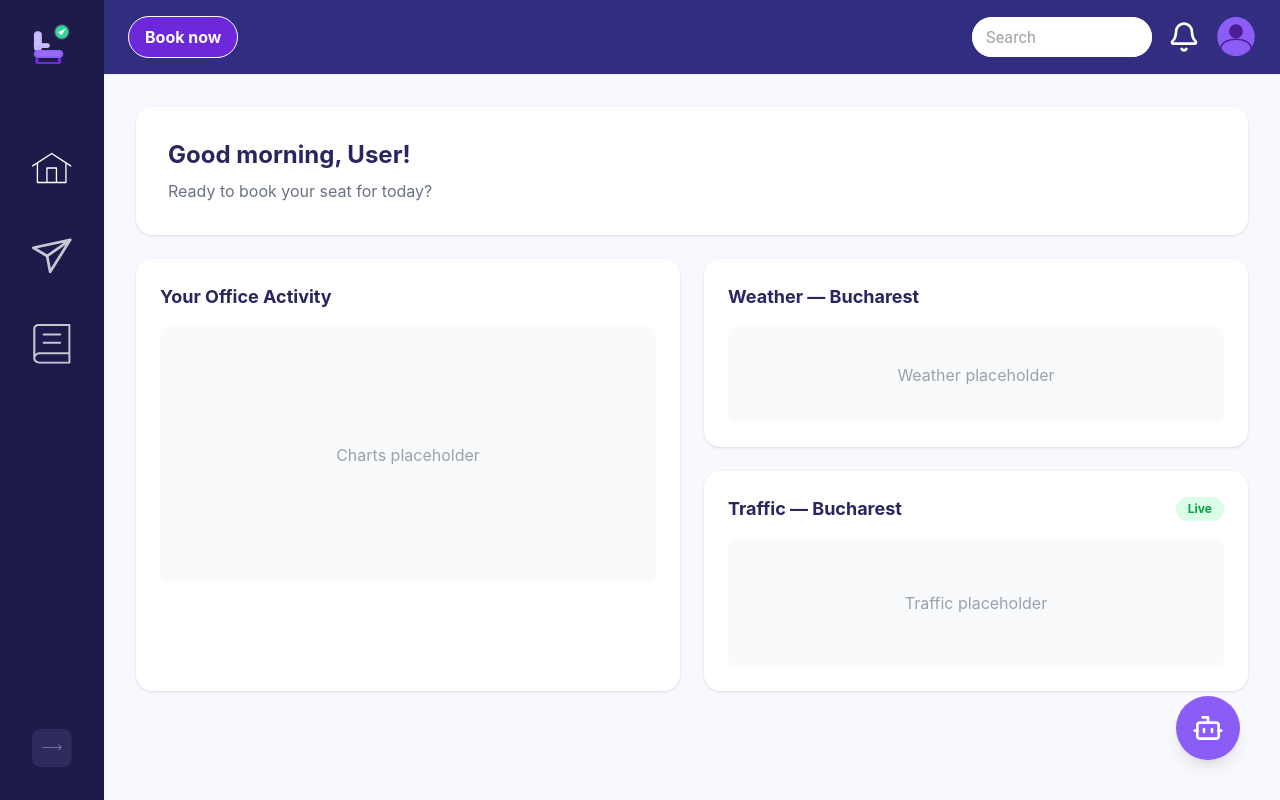
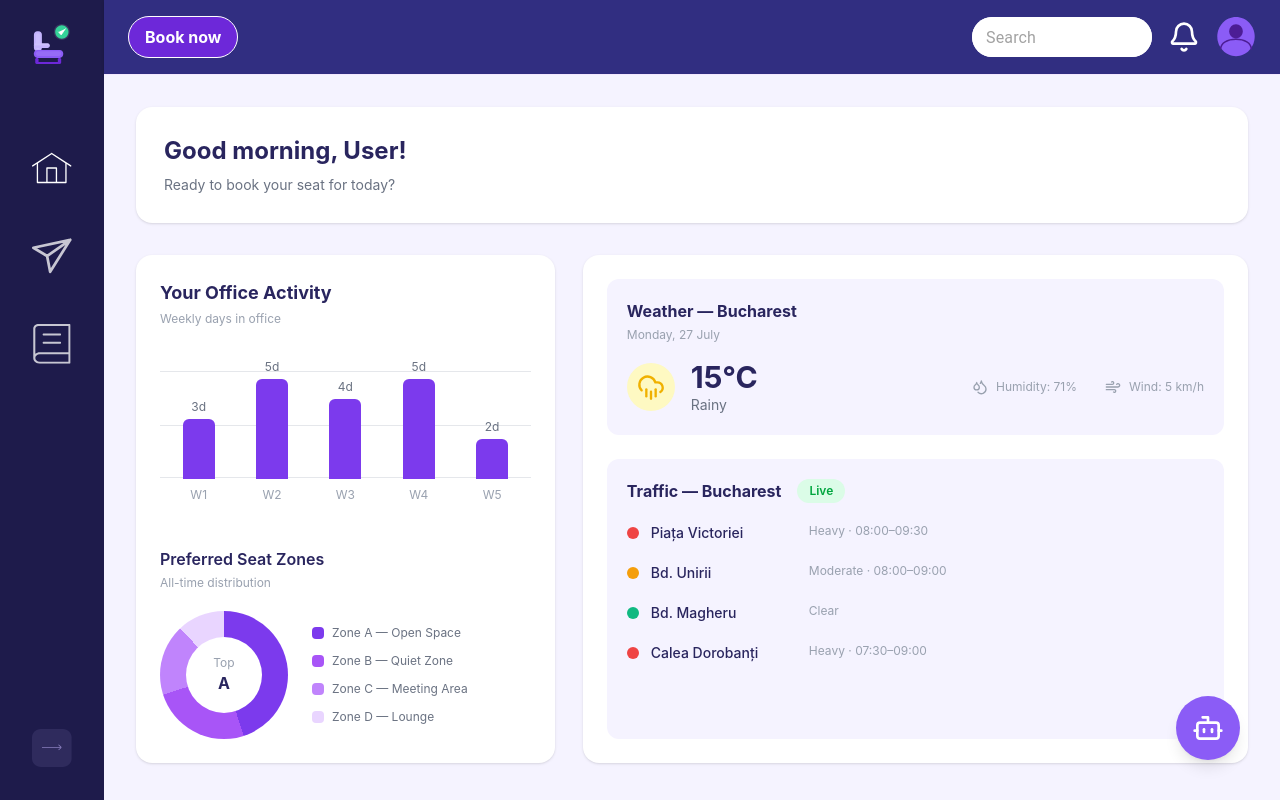
Before and after one commit to Edward11-boop/ITSSProject2026, a React (Vite) app: page /dashboard in a window 1280 px wide. Built offline with nearby package versions, Linux system fonts and the light colour scheme; the HTML template or start-up script is replaced by a standard one.

Commit message:
Created the dashboard charts and weather and traffic cards

```diff
--- /dev/null
+++ b/src/components/dashboard/CityOverviewCard.tsx
@@ -0,0 +1,106 @@
+import {
+  CloudRain,
+  Droplets,
+  Wind,
+} from "lucide-react"
+
+import {
+  trafficMock,
+  weatherMock,
+} from "@/data/dashboardMockData"
+
+const CityOverviewCard = () => {
+  return (
+    <div className="flex flex-col gap-6 rounded-2xl bg-white p-4 shadow-sm sm:p-6">
+      {/* Weather */}
+      <section className="rounded-xl bg-[#F5F3FF] p-5">
+        <h3 className="font-bold text-[#29255E]">
+          Weather — {weatherMock.city}
+        </h3>
+
+        <p className="mt-1 text-xs text-gray-400">
+          {weatherMock.date}
+        </p>
+
+        <div className="mt-4 flex flex-col gap-5 sm:flex-row sm:items-center sm:justify-between">
+          <div className="flex items-center gap-4">
+            <div className="flex h-12 w-12 items-center justify-center rounded-full bg-yellow-100 text-yellow-500">
+              <CloudRain className="h-7 w-7" />
+            </div>
+
+            <div>
+              <p className="text-3xl font-bold text-[#29255E]">
+                {weatherMock.temperature}°C
+              </p>
+
+              <p className="text-sm text-gray-500">
+                {weatherMock.condition}
+              </p>
+            </div>
+          </div>
+
+          <div className="flex gap-7 text-xs text-gray-400">
+            <div className="flex items-center gap-2">
+              <Droplets className="h-4 w-4" />
+
+              <span>
+                Humidity: {weatherMock.humidity}%
+              </span>
+            </div>
+
+            <div className="flex items-center gap-2">
+              <Wind className="h-4 w-4" />
+
+              <span>
+                Wind: {weatherMock.windSpeed} km/h
+              </span>
+            </div>
+          </div>
+        </div>
+      </section>
+
+      {/* Traffic */}
+      <section className="min-h-[280px] flex-1 rounded-xl bg-[#F5F3FF] p-5">
+        <div className="flex items-center gap-4">
+          <h3 className="font-bold text-[#29255E]">
+            Traffic — Bucharest
+          </h3>
+
+          <span className="rounded-full bg-green-100 px-3 py-1 text-xs font-semibold text-green-600">
+            Live
+          </span>
+        </div>
+
+        <div className="mt-5 flex flex-col gap-5">
+          {trafficMock.map((trafficItem) => (
+            <div
+              key={trafficItem.id}
+              className="grid grid-cols-[16px_1fr] gap-2 sm:grid-cols-[16px_150px_1fr]"
+            >
+              <span
+                className="mt-1 h-3 w-3 rounded-full"
+                style={{
+                  backgroundColor: trafficItem.color,
+                }}
+              />
+
+              <span className="text-sm font-medium text-[#29255E]">
+                {trafficItem.location}
+              </span>
+
+              <span className="col-start-2 text-xs text-gray-400 sm:col-start-auto">
+                {trafficItem.level}
+
+                {trafficItem.interval && (
+                  <> · {trafficItem.interval}</>
+                )}
+              </span>
+            </div>
+          ))}
+        </div>
+      </section>
+    </div>
+  )
+}
+
+export default CityOverviewCard
--- /dev/null
+++ b/src/components/dashboard/OfficeActivityCard.tsx
@@ -0,0 +1,123 @@
+import {
+  officeActivity,
+  preferredZones,
+} from "@/data/dashboardMockData"
+
+const OfficeActivityCard = () => {
+  const maximumDays = Math.max(
+    ...officeActivity.map((item) => item.days),
+  )
+
+  let currentPercentage = 0
+
+  const donutGradient = preferredZones
+    .map((zone) => {
+      const start = currentPercentage
+      const end = start + zone.percentage
+
+      currentPercentage = end
+
+      return `${zone.color} ${start}% ${end}%`
+    })
+    .join(", ")
+
+  return (
+    <div className="rounded-2xl bg-white p-5 shadow-sm sm:p-6">
+      <h3 className="text-lg font-bold text-[#29255E]">
+        Your Office Activity
+      </h3>
+
+      <p className="mt-1 text-xs text-gray-400">
+        Weekly days in office
+      </p>
+
+      {/* Graficul cu bare */}
+      <div className="relative mt-5 h-[180px]">
+        {/* Liniile orizontale din spatele graficului */}
+        <div className="pointer-events-none absolute inset-x-0 top-6 border-t border-gray-200" />
+        <div className="pointer-events-none absolute inset-x-0 top-[78px] border-t border-gray-200" />
+        <div className="pointer-events-none absolute inset-x-0 top-[130px] border-t border-gray-200" />
+
+        <div className="relative flex h-full items-end justify-around gap-3 px-2 pb-6">
+          {officeActivity.map((item) => (
+            <div
+              key={item.label}
+              className="flex h-full flex-1 flex-col items-center justify-end"
+            >
+              <span className="mb-1 text-xs text-gray-500">
+                {item.days}d
+              </span>
+
+              <div
+                className="w-8 rounded-t-md bg-[#7C3AED] transition-all hover:bg-[#6D28D9]"
+                style={{
+                  height: `${(item.days / maximumDays) * 100}px`,
+                }}
+              />
+
+              <span className="mt-2 text-xs text-gray-400">
+                {item.label}
+              </span>
+            </div>
+          ))}
+        </div>
+      </div>
+
+      {/* Preferred zones */}
+      <div className="mt-5">
+        <h4 className="font-semibold text-[#29255E]">
+          Preferred Seat Zones
+        </h4>
+
+        <p className="mt-1 text-xs text-gray-400">
+          All-time distribution
+        </p>
+
+        <div className="mt-5 flex flex-col items-center gap-6 sm:flex-row">
+          {/* Donut */}
+          <div
+            className="relative h-32 w-32 shrink-0 rounded-full"
+            style={{
+              background: `conic-gradient(${donutGradient})`,
+            }}
+          >
+            <div className="absolute inset-[26px] flex items-center justify-center rounded-full bg-white">
+              <div className="text-center">
+                <p className="text-xs text-gray-400">
+                  Top
+                </p>
+
+                <p className="font-bold text-[#29255E]">
+                  A
+                </p>
+              </div>
+            </div>
+          </div>
+
+          {/* Legenda */}
+          <div className="flex flex-col gap-3">
+            {preferredZones.map((zone) => (
+              <div
+                key={zone.name}
+                className="flex items-center gap-2"
+              >
+                <span
+                  className="h-3 w-3 rounded-sm"
+                  style={{
+                    backgroundColor: zone.color,
+                  }}
+                />
+
+                <span className="text-xs text-gray-500">
+                  {zone.name}
+                </span>
+              </div>
+            ))}
+          </div>
+        </div>
+      </div>
+    </div>
+  )
+}
+
+export default OfficeActivityCard
--- /dev/null
+++ b/src/data/dashboardMockData.ts
@@ -0,0 +1,70 @@
+export const officeActivity = [
+  { label: "W1", days: 3 },
+  { label: "W2", days: 5 },
+  { label: "W3", days: 4 },
+  { label: "W4", days: 5 },
+  { label: "W5", days: 2 },
+]
+
+export const preferredZones = [
+  {
+    name: "Zone A — Open Space",
+    percentage: 45,
+    color: "#7C3AED",
+  },
+  {
+    name: "Zone B — Quiet Zone",
+    percentage: 25,
+    color: "#A855F7",
+  },
+  {
+    name: "Zone C — Meeting Area",
+    percentage: 18,
+    color: "#C084FC",
+  },
+  {
+    name: "Zone D — Lounge",
+    percentage: 12,
+    color: "#E9D5FF",
+  },
+]
+
+export const weatherMock = {
+  city: "Bucharest",
+  date: "Monday, 27 July",
+  temperature: 15,
+  condition: "Rainy",
+  humidity: 71,
+  windSpeed: 5,
+}
+
+export const trafficMock = [
+  {
+    id: 1,
+    location: "Piața Victoriei",
+    level: "Heavy",
+    interval: "08:00–09:30",
+    color: "#EF4444",
+  },
+  {
+    id: 2,
+    location: "Bd. Unirii",
+    level: "Moderate",
+    interval: "08:00–09:00",
+    color: "#F59E0B",
+  },
+  {
+    id: 3,
+    location: "Bd. Magheru",
+    level: "Clear",
+    interval: "",
+    color: "#10B981",
+  },
+  {
+    id: 4,
+    location: "Calea Dorobanți",
+    level: "Heavy",
+    interval: "07:30–09:00",
+    color: "#EF4444",
+  },
+]
--- a/src/pages/Dashboard.tsx
+++ b/src/pages/Dashboard.tsx
@@ -1,52 +1,35 @@
-import AIAssistant from "@/pages/AIAssistant";
+import AIAssistant from "@/pages/AIAssistant"
+import CityOverviewCard from "@/components/dashboard/CityOverviewCard"
+import OfficeActivityCard from "@/components/dashboard/OfficeActivityCard"
 
 const Dashboard = () => {
+  const mockUser = {
+    name: "User",
+  }
+
   return (
+    <div className="min-h-full bg-[#F5F3FF] p-4 sm:p-8">
+      <div className="mx-auto max-w-7xl">
+        {/* Greeting */}
+        <div className="mb-8 rounded-2xl bg-white p-5 shadow-sm sm:p-7">
+          <h2 className="text-xl font-bold text-[#29255E] sm:text-2xl">
+            Good morning, {mockUser.name}!
+          </h2>
 
-        <div className="min-h-screen bg-[#F8F9FE] p-4 sm:p-8">
-
-
-            <div className="mx-auto max-w-6xl">
-
-                <div className="mb-6 rounded-2xl bg-white p-5 shadow-sm sm:p-8">
-                    <h2 className="mb-2 text-xl font-bold text-[#29255E] sm:text-2xl">Good morning, User!</h2>
-                    <p className="text-gray-500">Ready to book your seat for today?</p>
+          <p className="mt-2 text-sm text-gray-500">
+            Ready to book your seat for today?
+          </p>
         </div>
 
-                <div className="grid grid-cols-1 gap-6 lg:grid-cols-2">
+        {/* Dashboard content */}
+        <div className="grid grid-cols-1 gap-7 lg:grid-cols-[0.85fr_1.35fr]">
+          <OfficeActivityCard />
 
-                    <div className="rounded-2xl bg-white p-4 shadow-sm sm:p-6">
-                        <h3 className="text-lg font-bold text-[#29255E]">Your Office Activity</h3>
-                        {/* Aici vor veni graficele mai târziu */}
-                        <div className="mt-4 flex h-64 items-center justify-center rounded-lg bg-gray-50">
-                            <p className="text-gray-400">Charts placeholder</p>
+          <CityOverviewCard />
         </div>
       </div>
 
-                    <div className="flex flex-col gap-6">
-
-                        <div className="rounded-2xl bg-white p-4 shadow-sm sm:p-6">
-                            <h3 className="text-lg font-bold text-[#29255E]">Weather — Bucharest</h3>
-                            <div className="mt-4 flex h-24 items-center justify-center rounded-lg bg-gray-50">
-                                <p className="text-gray-400">Weather placeholder</p>
-                            </div>
-                        </div>
-
-                        <div className="flex-1 rounded-2xl bg-white p-4 shadow-sm sm:p-6">
-                            <div className="flex items-center justify-between">
-                                <h3 className="text-lg font-bold text-[#29255E]">Traffic — Bucharest</h3>
-                                <span className="rounded-full bg-green-100 px-3 py-1 text-xs font-bold text-green-600">Live</span>
-                            </div>
-                            <div className="mt-4 flex h-32 items-center justify-center rounded-lg bg-gray-50">
-                                <p className="text-gray-400">Traffic placeholder</p>
-                            </div>
-                        </div>
-
-                    </div>
-                </div>
       <AIAssistant />
-
-            </div>
     </div>
   )
 }
```
Lines whose indentation alone changed are shown as unchanged.
